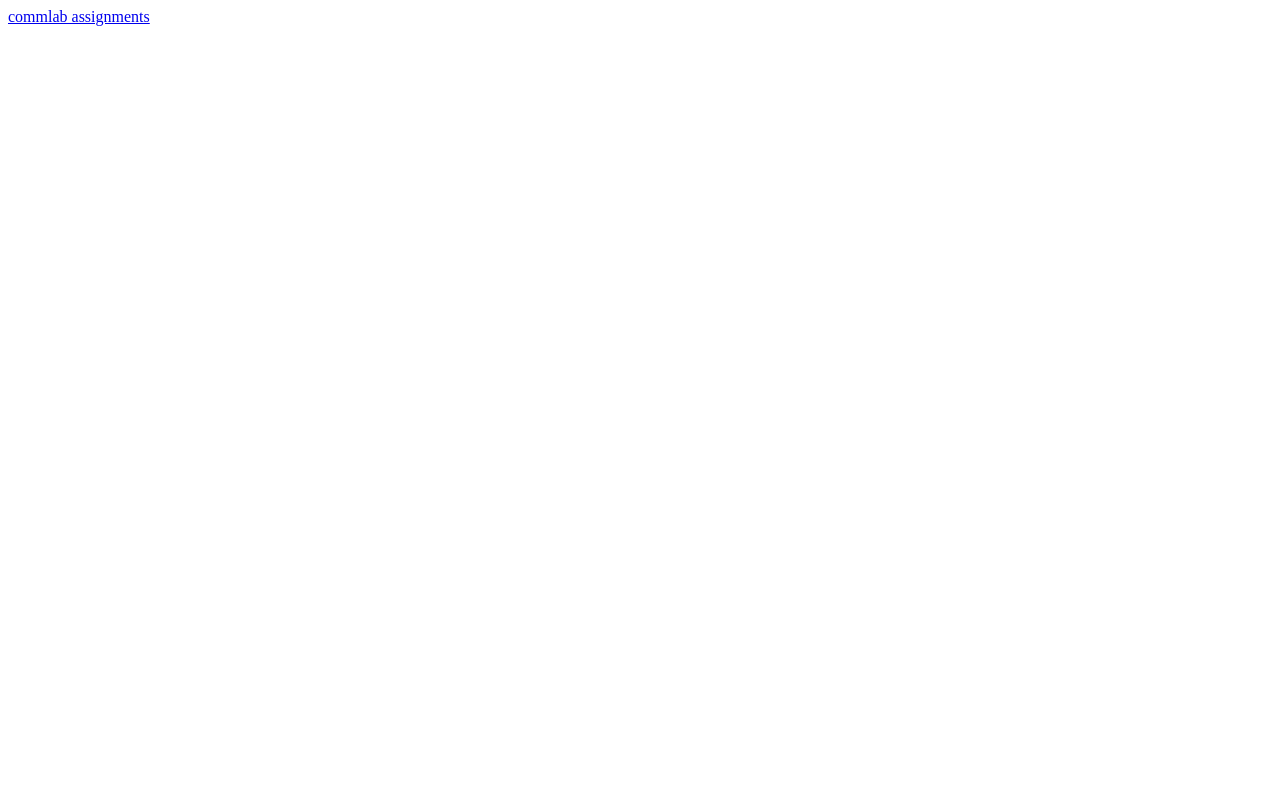
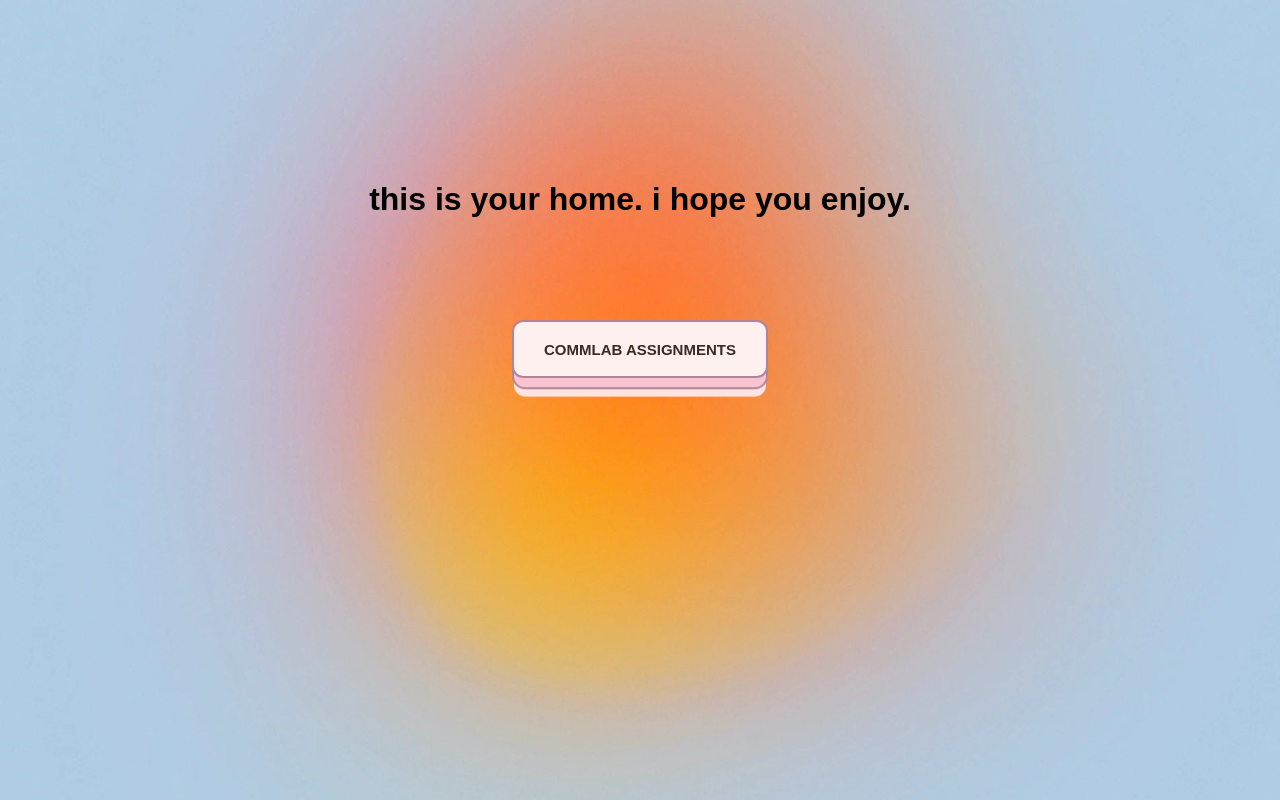
Before and after one commit to zion-off/portfolio, a plain HTML site: page index.html in a window 1280 px wide. Drawn offline with Linux system fonts and the light colour scheme; a web font is replaced by a local one.

Commit message:
new site

```diff
--- a/index.html
+++ b/index.html
@@ -1,9 +1,25 @@
 <!DOCTYPE html>
 <html>
-    <head>
-        <title>zion-off</title>
-    </head>
-    <body>
-        <a href="/commlab/commlab.html">commlab assignments</a>
-    </body>
+
+<head>
+    <title>zion-off</title>
+    <link rel="stylesheet" href="style.css">
+    <link rel="preconnect" href="https://fonts.googleapis.com">
+    <link rel="preconnect" href="https://fonts.gstatic.com" crossorigin>
+    <link href="https://fonts.googleapis.com/css2?family=Share+Tech+Mono&family=Sono&display=swap" rel="stylesheet">
+</head>
+
+<body>
+
+    <div class="welcome">
+        <h1>this is your home. i hope you enjoy.</h1>
+    </div>
+    <div class="buttons">
+        <div class="button-container">
+            <button href="/commlab/commlab.html" class="button-pink">commlab assignments</button>
+        </div>
+    </div>
+
+</body>
+
 </html>
--- /dev/null
+++ b/style.css
@@ -0,0 +1,94 @@
+body {
+    background-image: url("assets/bg.jpg");
+    background-size: cover;
+}
+
+.welcome {
+    font-family: 'Share Tech Mono', monospace;
+    font-family: 'Sono', sans-serif;
+    text-align: center;
+    position: relative;
+    top: 20vh;
+}
+
+.button-container {
+    position: relative;
+    width: 100%;
+    display: flex;
+    justify-content: center;
+}
+
+.button-pink {
+    position: absolute;
+    top: 30vh;
+}
+
+button {
+    display: inline-block;
+    cursor: pointer;
+    outline: none;
+    border: 0;
+    vertical-align: middle;
+    text-decoration: none;
+    font-family: 'Share Tech Mono', monospace;
+    font-family: 'Sono', sans-serif;
+    font-size: 15px;
+}
+
+button.button-pink {
+    font-weight: 600;
+    color: #382b22;
+    text-transform: uppercase;
+    padding: 1.25em 2em;
+    background: #fff0f0;
+    border: 2px solid #b18597;
+    border-radius: 0.75em;
+    -webkit-transform-style: preserve-3d;
+    transform-style: preserve-3d;
+    -webkit-transition: background 150ms cubic-bezier(0, 0, 0.58, 1), -webkit-transform 150ms cubic-bezier(0, 0, 0.58, 1);
+    transition: transform 150ms cubic-bezier(0, 0, 0.58, 1), background 150ms cubic-bezier(0, 0, 0.58, 1), -webkit-transform 150ms cubic-bezier(0, 0, 0.58, 1);
+}
+
+button.button-pink::before {
+    position: absolute;
+    content: '';
+    width: 100%;
+    height: 100%;
+    top: 0;
+    left: 0;
+    right: 0;
+    bottom: 0;
+    background: #f9c4d2;
+    border-radius: inherit;
+    -webkit-box-shadow: 0 0 0 2px #b18597, 0 0.625em 0 0 #ffe3e2;
+    box-shadow: 0 0 0 2px #b18597, 0 0.625em 0 0 #ffe3e2;
+    -webkit-transform: translate3d(0, 0.75em, -1em);
+    transform: translate3d(0, 0.75em, -1em);
+    transition: transform 150ms cubic-bezier(0, 0, 0.58, 1), box-shadow 150ms cubic-bezier(0, 0, 0.58, 1), -webkit-transform 150ms cubic-bezier(0, 0, 0.58, 1), -webkit-box-shadow 150ms cubic-bezier(0, 0, 0.58, 1);
+}
+
+button.button-pink:hover {
+    background: #ffe9e9;
+    -webkit-transform: translate(0, 0.25em);
+    transform: translate(0, 0.25em);
+}
+
+button.button-pink:hover::before {
+    -webkit-box-shadow: 0 0 0 2px #b18597, 0 0.5em 0 0 #ffe3e2;
+    box-shadow: 0 0 0 2px #b18597, 0 0.5em 0 0 #ffe3e2;
+    -webkit-transform: translate3d(0, 0.5em, -1em);
+    transform: translate3d(0, 0.5em, -1em);
+}
+
+button.button-pink:active {
+    background: #ffe9e9;
+    -webkit-transform: translate(0em, 0.75em);
+    transform: translate(0em, 0.75em);
+}
+
+button.button-pink:active::before {
+    -webkit-box-shadow: 0 0 0 2px #b18597, 0 0 #ffe3e2;
+    box-shadow: 0 0 0 2px #b18597, 0 0 #ffe3e2;
+    -webkit-transform: translate3d(0, 0, -1em);
+    transform: translate3d(0, 0, -1em);
+}
```
Also changed, not shown: assets/bg.jpg (added), 2 other files.
